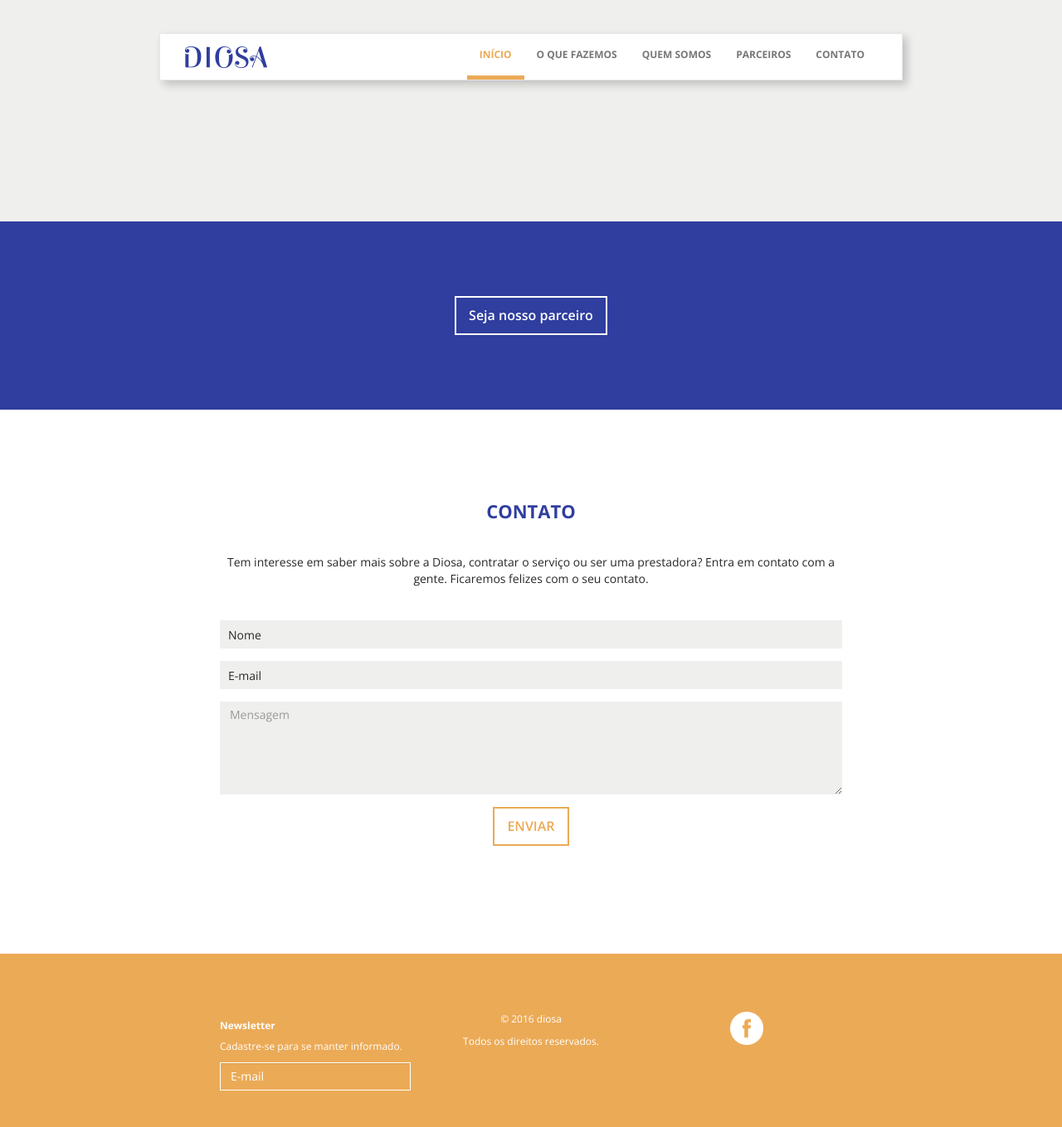
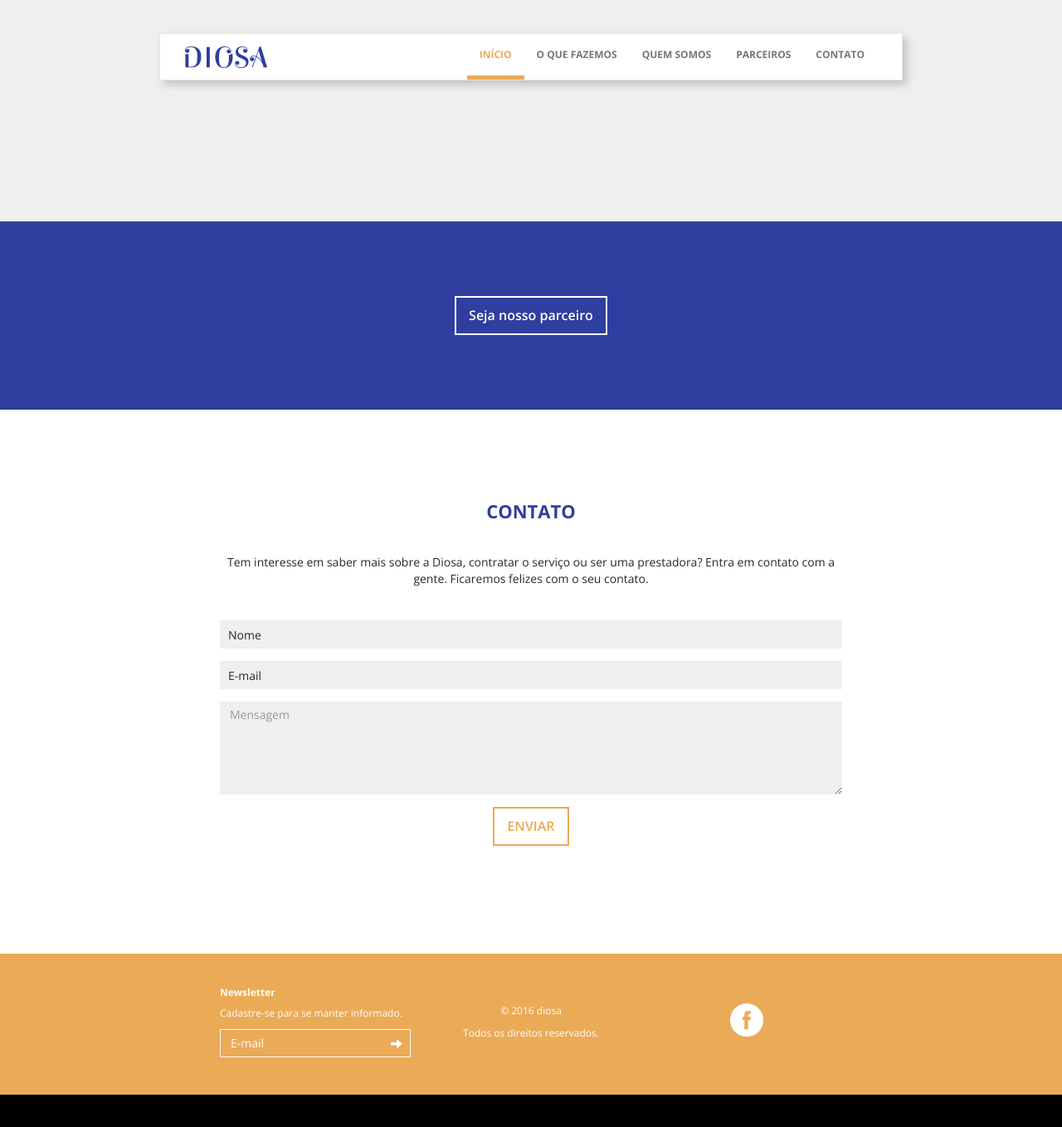
Before and after one commit to anaschwendler/diosa, a Jekyll site: the page built from index.html, in a window 1280 px wide and 1400 px high, scrolled down 2534 px. Shown: the top 1359 px of the window at 83% size. Built offline with Jekyll 4.4.1, drawn with Linux system fonts in a browser that asks for light colours; after the commit the page ends 3854 px from its top, so only the background shows below that.

Commit message:
Footer final adjustments

```diff
--- a/_includes/footer.html
+++ b/_includes/footer.html
@@ -4,11 +4,12 @@
             <div class="col-md-4">
                 <h2 class="font-bold form-font-size fg-white">Newsletter</h2>
                 <p class="font-normal form-font-size fg-white">Cadastre-se para se manter informado.</p>
-                <div class="form-group">
+                <div class="form-group has-feedback">
                     <input type="email" class="form-control" placeholder="E-mail">
+                    <span class="glyphicon glyphicon glyphicon-arrow-right form-control-feedback" aria-hidden="true"></span>
                 </div>
             </div>
-            <div class="col-md-4 ta-c">
+            <div class="col-md-4 ta-c legal">
                 <p class="font-normal form-font-size fg-white">© 2016 diosa</p>
                 <p class="font-normal form-font-size fg-white">Todos os direitos reservados.</p>
             </div>
--- a/_sass/_layout.scss
+++ b/_sass/_layout.scss
@@ -171,7 +171,11 @@ section p {
 }
 
 footer {
-    padding: 70px 0px;
+    padding: 30px 0px;
+}
+
+footer .legal {
+    margin-top: 30px;
 }
 
 .container-section {
@@ -207,12 +211,15 @@ footer {
         margin: 10px 0;
         padding: 0;
     }
+    span {
+        color: $base-white;
+    }
 }
 
 .social {
     height: 40px;
     width: 40px;
-    margin: auto;
+    margin: 30px auto;
     display: block;
 }
 
```
